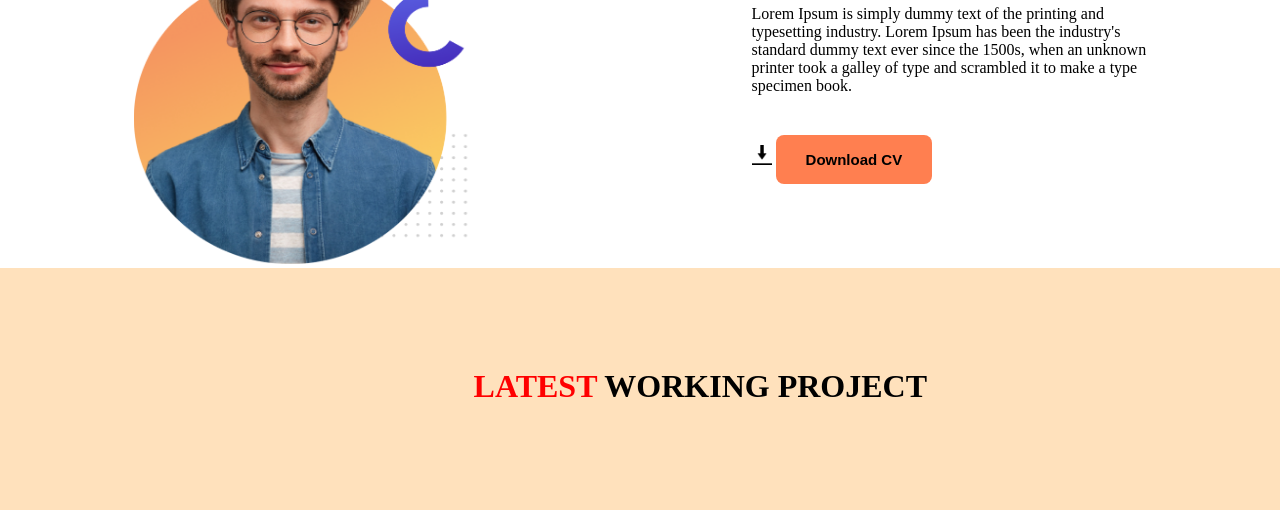
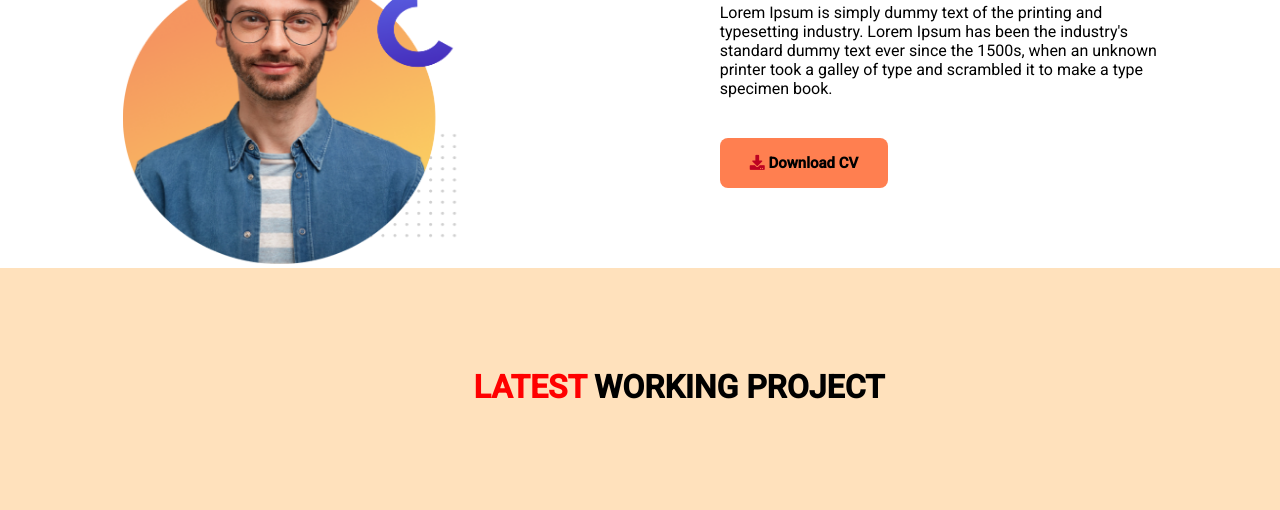
Before and after one commit to Shiblee1/my-portfolio, a plain HTML site: page index.html in a window 1280 px wide. Shown: the part 590-1100 px from the top of the page. Drawn offline with Linux system fonts and the light colour scheme.

Commit message:
font and icon change

```diff
--- a/index.html
+++ b/index.html
@@ -6,6 +6,10 @@
     <meta name="viewport" content="width=device-width, initial-scale=1.0">
     <title>better from 1st time</title>
     <link rel="stylesheet" href="style.css">
+    <link rel="stylesheet" href="https://cdnjs.cloudflare.com/ajax/libs/font-awesome/5.15.4/css/all.min.css">
+    <link rel="preconnect" href="https://fonts.googleapis.com">
+<link rel="preconnect" href="https://fonts.gstatic.com" crossorigin>
+<link href="https://fonts.googleapis.com/css2?family=Roboto:wght@400;500&display=swap" rel="stylesheet">
 </head>
 <body>
 
@@ -45,8 +49,10 @@
                     printer took a galley of type and scrambled it to make a type<br>
                     specimen book.</p>
                     <div class="btn_container">
-                        <img src="img/down.png" width="20px" height="20px">
-                        <button class="btn2">Download CV</button>
+
+                        <button class="btn2">
+                            <i class="fas fa-download" style="color:rgb(189, 3, 34)"></i>
+                            Download CV</button>
 
                    </div>
         </div>
@@ -98,5 +104,6 @@
     <img src="img/image 7.png" width="50px" height="50px" >
 
 </div>
+
 </body>
 </html>
--- a/style.css
+++ b/style.css
@@ -1,6 +1,7 @@
 *{
     margin: 0;
     padding: 0;
+    font-family: 'Roboto', sans-serif;
 
 }
 .navbar{
@@ -65,6 +66,10 @@
     font-size: 15px;
 
 
+}
+.btn>i{
+    padding: 50px;
+    margin-right: 50px;
 }
 .btn_container>img{
 }
```
